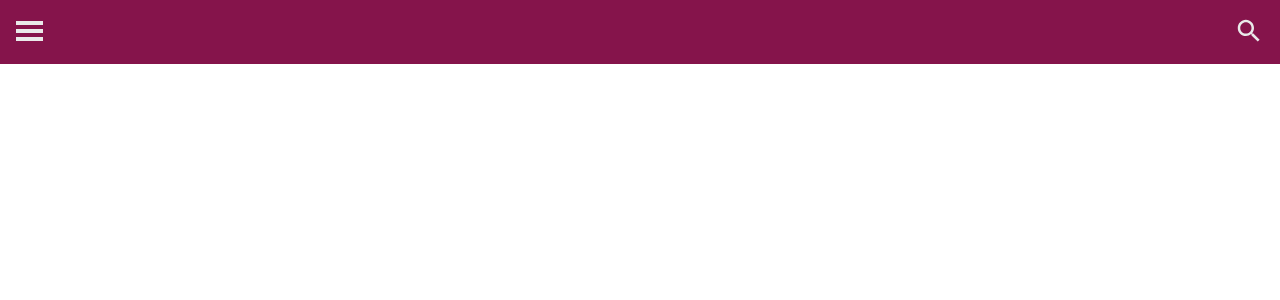
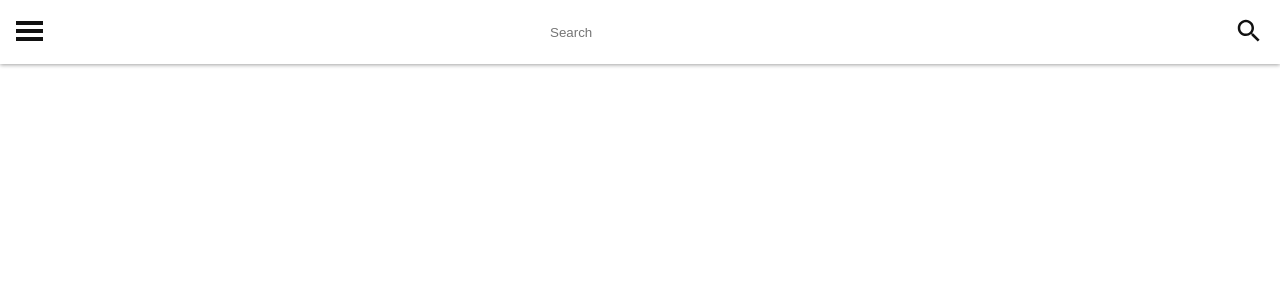
Before and after one commit to ilmaria/drive, a React app: page / in a window 1280 px wide. Shown: the top 300 px of the page. Built offline with nearby package versions, Linux system fonts and the light colour scheme.

Commit message:
New theme style

```diff
--- a/public/index.html
+++ b/public/index.html
@@ -9,6 +9,10 @@
       manifest.json provides metadata used when your web app is added to the
       homescreen on Android. See https://developers.google.com/web/fundamentals/engage-and-retain/web-app-manifest/
     -->
+  <!-- <link href="https://fonts.googleapis.com/css?family=Dosis:600" rel="stylesheet"> -->
+  <link href="https://fonts.googleapis.com/css?family=Raleway:600" rel="stylesheet">
+  <!-- <link href="https://fonts.googleapis.com/css?family=Montserrat:500" rel="stylesheet"> -->
+
   <link rel="manifest" href="%PUBLIC_URL%/manifest.json">
   <link rel="shortcut icon" href="%PUBLIC_URL%/favicon.ico">
   <!--
--- a/src/components/Navbar.js
+++ b/src/components/Navbar.js
@@ -9,6 +9,7 @@ function Navbar({ menuCallback, searchCallback }) {
       <button className="no-btn mx2" onClick={menuCallback}>
         <img src={menuIcon} alt="Menu icon" />
       </button>
+      <input placeholder="Search" />
       <button className="no-btn mx2" onClick={searchCallback}>
         <img src={searchIcon} alt="Menu icon" />
       </button>
@@ -18,7 +19,7 @@ function Navbar({ menuCallback, searchCallback }) {
 
 Navbar.propTypes = {
   menuCallback: PropTypes.func.isRequired,
-  searchCallback: PropTypes.func.isRequired,
+  searchCallback: PropTypes.func.isRequired
 }
 
 export default Navbar
--- a/src/css/app.css
+++ b/src/css/app.css
@@ -1,18 +1,25 @@
 :root {
-  --primary-color: #85144b;
+  /* --primary-color: #85144b; */
+  --primary-color: #fff;
   --text-color: #322;
-  --text-color-white: #eee;
 }
 
 body {
   margin: 0;
   padding: 0;
-  font-family: sans-serif;
+  font-family: 'Dosis', 'Raleway', 'Montserrat', sans-serif;
 }
 
 nav {
   height: 56px;
-  background-color: var(--primary-color);
+  box-shadow: 0 1px 4px 0 rgba(0, 0, 0, 0.37);
+}
+
+input {
+  font-family: 'Montserrat', sans-serif;
+  border: none;
+  padding: 0.5em;
+  max-width: 58%;
 }
 
 ul {
```
Also changed, not shown: src/images/icons/menu.svg, src/images/icons/search.svg.
